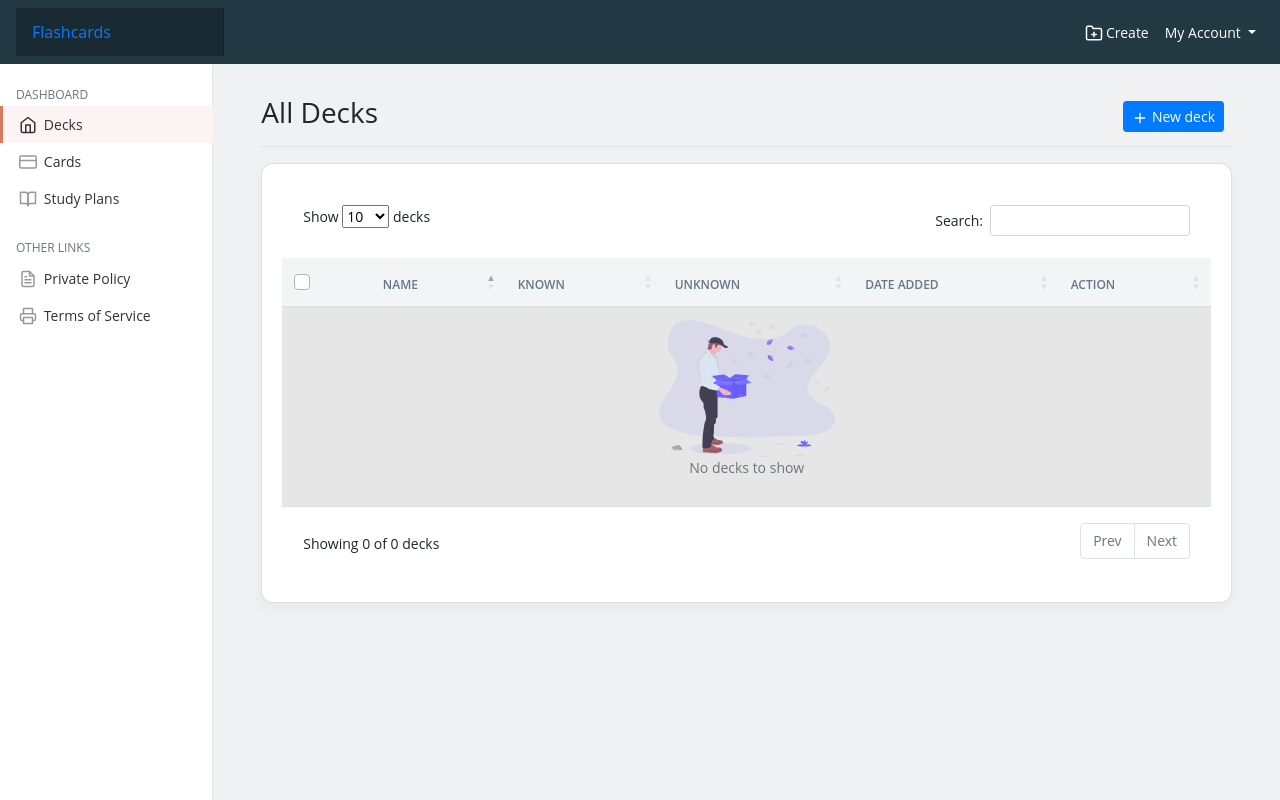
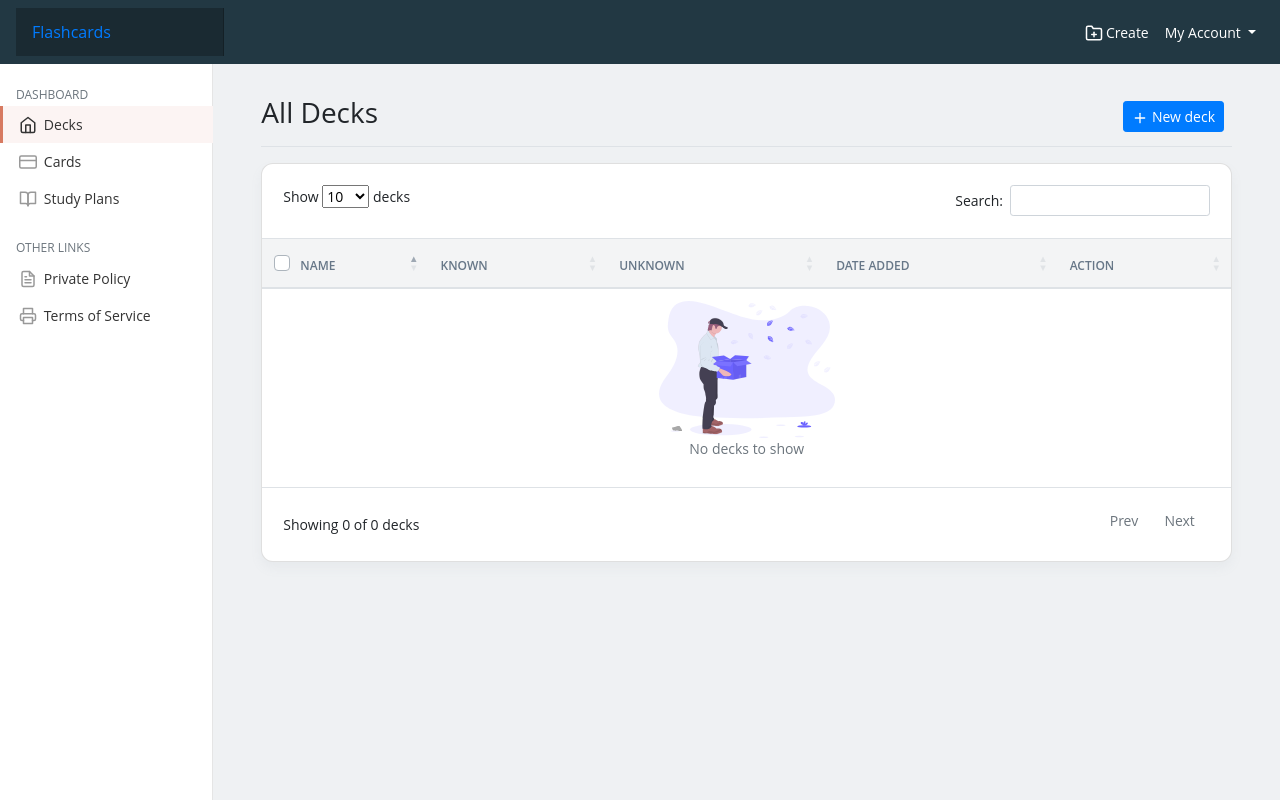
Before and after one commit to Victornguli/flashlearn, a Flask app: page /decks in a window 1280 px wide. Run offline with Flask 2, Linux system fonts and the light colour scheme; the visitor is signed in with stand-in values (Sample User, id 1); data comes from the database, SQL or seed files in the repository; data that the repository does not hold is empty; some libraries are stand-ins or nearby versions.

Commit message:
add dt pagination button styling

```diff
--- a/flashlearn/static/css/main.css
+++ b/flashlearn/static/css/main.css
@@ -197,6 +197,10 @@ body {
     outline: none;
 }
 
+.custom-dt td .custom-control.custom-checkbox {
+    padding-right: 0;
+}
+
 /* div.dataTables_wrapper div.dataTables_info {
     padding-top: 0.85em;
     white-space: pre-wrap;
@@ -210,6 +214,20 @@ body {
 .dataTables_wrapper .row:last-of-type {
     padding: 1.3125rem 1.3125rem;
     padding-top: 0.5rem;
+}
+
+.dataTables_paginate .pagination .paginate_button {
+    margin-right: 0.2rem;
+}
+
+.dataTables_paginate .pagination .paginate_button .page-link {
+    border: none;
+    border-radius: .3rem;
+}
+
+.dataTables_paginate .pagination .paginate_button .page-link:focus {
+    outline: none;
+    box-shadow: none;
 }
 
 
--- a/flashlearn/templates/dashboard/decks/_decks.html
+++ b/flashlearn/templates/dashboard/decks/_decks.html
@@ -34,18 +34,16 @@
     </div>
 
     <div class="card">
-        <div class="card-body">
-            <table id="decksDt"
-                class="custom-dt table table-responsive-md table-striped border-bottom table-border hover w-100 dt-table">
+        <table id="decksDt" class="custom-dt table border-bottom border-top w-100">
             <thead>
                 <tr>
-                        <th>
-                            <div class="custom-control custom-checkbox">
+                    <th class="pr-0" style="width: 26px">
+                        <div class="custom-control custom-checkbox" style="padding-right: 0!important">
                             <input type="checkbox" class="custom-control-input" id="dt-select-all" value="1">
                             <label class="custom-control-label" for="dt-select-all"></label>
                         </div>
                     </th>
-                        <th>Name</th>
+                    <th class="pl-0">Name</th>
                     <th>Known</th>
                     <th>Unknown</th>
                     <th>Date Added</th>
@@ -55,8 +53,8 @@
             <tbody>
                 {% for deck in decks %}
                 <tr>
-                        <td class="min-tablet-p"></td>
-                        <td>{{ deck.name }}</td>
+                    <td class="min-tablet-p pr-0"></td>
+                    <td class="pl-0">{{ deck.name }}</td>
                     <td>{{ deck.id }}</td>
                     <td>{{ deck.id }}</td>
                     <td>{{ deck.date_created }}</td>
@@ -86,8 +84,7 @@
                             <svg xmlns="http://www.w3.org/2000/svg" width="44" height="44" viewBox="0 0 24 24"
                                 fill="none" stroke="currentColor" stroke-width="2" stroke-linecap="round"
                                 stroke-linejoin="round" class="feather feather-folder-plus">
-                                    <path
-                                        d="M22 19a2 2 0 0 1-2 2H4a2 2 0 0 1-2-2V5a2 2 0 0 1 2-2h5l2 3h9a2 2 0 0 1 2 2z">
+                                <path d="M22 19a2 2 0 0 1-2 2H4a2 2 0 0 1-2-2V5a2 2 0 0 1 2-2h5l2 3h9a2 2 0 0 1 2 2z">
                                 </path>
                                 <line x1="12" y1="11" x2="12" y2="17"></line>
                                 <line x1="9" y1="14" x2="15" y2="14"></line>
@@ -99,6 +96,5 @@
             </tbody>
         </table>
     </div>
-    </div>
 </main>
 {% endblock %}
```
Also changed, not shown: flashlearn/templates/dashboard/cards/_cards.html (+6 -10 lines), flashlearn/templates/dashboard/plans/_plans.html (+6 -10 lines). Lines whose indentation alone changed are shown as unchanged.
